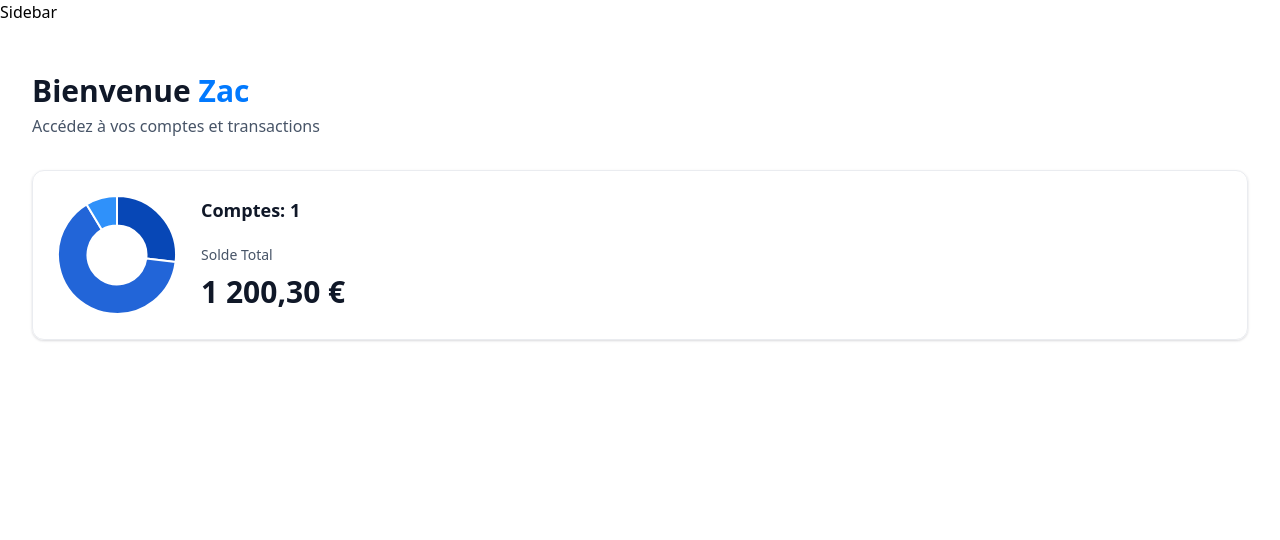
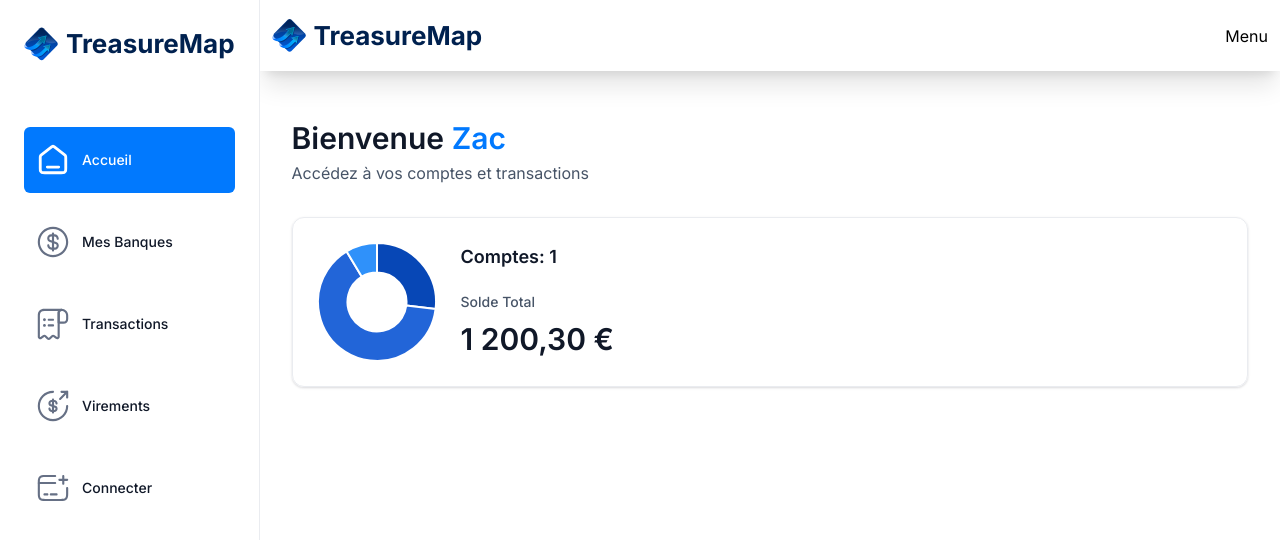
Before and after one commit to ZacBouh/TreasureMap, a Next.js app: page / in a window 1280 px wide. Shown: the top 540 px of the page. Built offline with nearby package versions, Linux system fonts and the light colour scheme.

Commit message:
Desktop and mobile sidebar nav

```diff
--- a/app/(root)/layout.tsx
+++ b/app/(root)/layout.tsx
@@ -1,10 +1,16 @@
+import MobileNavBar from "@/components/MobileNavBar";
+import Sidebar from "@/components/Sidebar";
+
 const RootLayout = ({ children }: Readonly<{ children: React.ReactNode }>) => {
+  const loggedIn = { firstName: "Zac", lastName: "Bouhaya" };
   return (
-    <main>
-      Sidebar
-      {children}
+    <main className="flex h-screen w-full font-inter">
+      <Sidebar user={loggedIn} />
+      <div className="flex-grow">
+        <MobileNavBar />
+        {children}
+      </div>
     </main>
   );
 };
-
 export default RootLayout;
--- a/components/CountUpWrapper/index.tsx
+++ b/components/CountUpWrapper/index.tsx
@@ -4,15 +4,7 @@
 
 const CountUpWrapper = ({ amount }: { amount: number }) => {
   return (
-    <div className="w-full">
-      <CountUp
-        decimal=","
-        decimals={2}
-        separator=" "
-        suffix=" €"
-        end={amount}
-      />
-    </div>
+    <CountUp decimal="," decimals={2} separator=" " suffix=" €" end={amount} />
   );
 };
 
--- /dev/null
+++ b/components/MobileNavBar/MobileNavBarLink/index.tsx
@@ -0,0 +1,37 @@
+"use client";
+
+import { Button } from "@/components/ui/button";
+import Link from "next/link";
+import Image from "next/image";
+import { usePathname } from "next/navigation";
+import { cn } from "@/lib/utils";
+const MobileNavBarLink = ({ href, icon, title }: SidebarLinkProps) => {
+  const pathName = usePathname();
+  return (
+    <Button
+      asChild
+      className="flex justify-start hover:brightness-0 w-full h-full py-[16px] px-[12px]"
+    >
+      <Link
+        href={href}
+        className={cn("text-xl font-inter    text-gray-900 text-wrap", {
+          "bg-treasureMain text-white": pathName === href,
+        })}
+      >
+        <div className="mask mask-image">
+          <Image
+            src={icon}
+            alt={title}
+            height={34}
+            width={34}
+            className={cn("mr-[12px] flex-shrink-0  ", {
+              "brightness-0 invert": pathName === href,
+            })}
+          />
+        </div>
+        <h1 className="break-words ">{title}</h1>
+      </Link>
+    </Button>
+  );
+};
+export default MobileNavBarLink;
--- /dev/null
+++ b/components/MobileNavBar/index.tsx
@@ -0,0 +1,43 @@
+import Link from "next/link";
+import Image from "next/image";
+import {
+  Sheet,
+  SheetClose,
+  SheetContent,
+  SheetDescription,
+  SheetHeader,
+  SheetTitle,
+  SheetTrigger,
+} from "../ui/sheet";
+import { sidebarLinks } from "@/constants/sidebarLinks";
+import MobileNavBarLink from "./MobileNavBarLink";
+
+const MobileNavBar = () => {
+  const loggedIn = { firstName: "Zac", LastName: "Bouhaya" };
+  return (
+    <nav className=" flex justify-between shadow-xl py-[16px] px-[12px] ">
+      <Link href={"/"} className=" gap-2 flex ">
+        <Image
+          src={"/icons/logo.svg"}
+          width={34}
+          height={34}
+          alt={"TreasureChart Logo"}
+        />
+        <h1 className="2xl:text-26 font-ibm-plex-serif text-[26px] font-bold text-black-1">
+          Treasure&#8203;Map
+        </h1>
+      </Link>
+      <Sheet>
+        <SheetTrigger>Menu</SheetTrigger>
+        <SheetContent className="bg-slate-50">
+          <div className="flex flex-col gap-4 w-full pt-[50px]">
+            {sidebarLinks.map((link) => (
+              <MobileNavBarLink {...link} />
+            ))}
+          </div>
+        </SheetContent>
+      </Sheet>
+    </nav>
+  );
+};
+export default MobileNavBar;
--- /dev/null
+++ b/components/Sidebar/SidebarLink/index.tsx
@@ -0,0 +1,37 @@
+"use client";
+
+import { Button } from "@/components/ui/button";
+import Link from "next/link";
+import Image from "next/image";
+import { usePathname } from "next/navigation";
+import { cn } from "@/lib/utils";
+const SidebarLink = ({ href, icon, title }: SidebarLinkProps) => {
+  const pathName = usePathname();
+  return (
+    <Button
+      asChild
+      className="flex justify-start hover:brightness-0 w-full h-full py-[16px] px-[12px]"
+    >
+      <Link
+        href={href}
+        className={cn("2xl:text-26 font-inter    text-gray-900 text-wrap", {
+          "bg-treasureMain text-white": pathName === href,
+        })}
+      >
+        <div className="mask mask-image">
+          <Image
+            src={icon}
+            alt={title}
+            height={34}
+            width={34}
+            className={cn("mr-[12px] flex-shrink-0  ", {
+              "brightness-0 invert": pathName === href,
+            })}
+          />
+        </div>
+        <h1 className="break-words max-xl:hidden">{title}</h1>
+      </Link>
+    </Button>
+  );
+};
+export default SidebarLink;
--- /dev/null
+++ b/components/Sidebar/index.tsx
@@ -0,0 +1,33 @@
+import Link from "next/link";
+import Image from "next/image";
+import { Button } from "../ui/button";
+import { sidebarLinks } from "@/constants/sidebarLinks";
+import SidebarLink from "./SidebarLink";
+
+const Sidebar = ({ user }: SiderbarProps) => {
+  return (
+    <section className="sticky left-0 top-0 flex h-screen w-fit flex-col  justify-between border-r border-gray-200 bg-white pt-8 text-white max-md:hidden sm:p-4 xl:p-6 2xl:w-[355px]">
+      <nav className="flex flex-col gap-4">
+        <Link
+          href={"/"}
+          className="mb-12 cursor-pointer items-center gap-2 flex max-xl:justify-center"
+        >
+          <Image
+            src={"/icons/logo.svg"}
+            width={34}
+            height={34}
+            alt={"TreasureChart Logo"}
+          />
+          <h1 className="2xl:text-26 font-ibm-plex-serif text-[26px] font-bold text-black-1 hover:text-white max-xl:hidden">
+            Treasure&#8203;Map
+          </h1>
+        </Link>
+        {sidebarLinks.map((link) => (
+          <SidebarLink {...link} />
+        ))}
+      </nav>
+    </section>
+  );
+};
+
+export default Sidebar;
--- /dev/null
+++ b/components/ui/sheet.tsx
@@ -0,0 +1,140 @@
+"use client"
+
+import * as React from "react"
+import * as SheetPrimitive from "@radix-ui/react-dialog"
+import { cva, type VariantProps } from "class-variance-authority"
+import { X } from "lucide-react"
+
+import { cn } from "@/lib/utils"
+
+const Sheet = SheetPrimitive.Root
+
+const SheetTrigger = SheetPrimitive.Trigger
+
+const SheetClose = SheetPrimitive.Close
+
+const SheetPortal = SheetPrimitive.Portal
+
+const SheetOverlay = React.forwardRef<
+  React.ElementRef<typeof SheetPrimitive.Overlay>,
+  React.ComponentPropsWithoutRef<typeof SheetPrimitive.Overlay>
+>(({ className, ...props }, ref) => (
+  <SheetPrimitive.Overlay
+    className={cn(
+      "fixed inset-0 z-50 bg-black/80  data-[state=open]:animate-in data-[state=closed]:animate-out data-[state=closed]:fade-out-0 data-[state=open]:fade-in-0",
+      className
+    )}
+    {...props}
+    ref={ref}
+  />
+))
+SheetOverlay.displayName = SheetPrimitive.Overlay.displayName
+
+const sheetVariants = cva(
+  "fixed z-50 gap-4 bg-background p-6 shadow-lg transition ease-in-out data-[state=open]:animate-in data-[state=closed]:animate-out data-[state=closed]:duration-300 data-[state=open]:duration-500",
+  {
+    variants: {
+      side: {
+        top: "inset-x-0 top-0 border-b data-[state=closed]:slide-out-to-top data-[state=open]:slide-in-from-top",
+        bottom:
+          "inset-x-0 bottom-0 border-t data-[state=closed]:slide-out-to-bottom data-[state=open]:slide-in-from-bottom",
+        left: "inset-y-0 left-0 h-full w-3/4 border-r data-[state=closed]:slide-out-to-left data-[state=open]:slide-in-from-left sm:max-w-sm",
+        right:
+          "inset-y-0 right-0 h-full w-3/4  border-l data-[state=closed]:slide-out-to-right data-[state=open]:slide-in-from-right sm:max-w-sm",
+      },
+    },
+    defaultVariants: {
+      side: "right",
+    },
+  }
+)
+
+interface SheetContentProps
+  extends React.ComponentPropsWithoutRef<typeof SheetPrimitive.Content>,
+    VariantProps<typeof sheetVariants> {}
+
+const SheetContent = React.forwardRef<
+  React.ElementRef<typeof SheetPrimitive.Content>,
+  SheetContentProps
+>(({ side = "right", className, children, ...props }, ref) => (
+  <SheetPortal>
+    <SheetOverlay />
+    <SheetPrimitive.Content
+      ref={ref}
+      className={cn(sheetVariants({ side }), className)}
+      {...props}
+    >
+      {children}
+      <SheetPrimitive.Close className="absolute right-4 top-4 rounded-sm opacity-70 ring-offset-background transition-opacity hover:opacity-100 focus:outline-none focus:ring-2 focus:ring-ring focus:ring-offset-2 disabled:pointer-events-none data-[state=open]:bg-secondary">
+        <X className="h-4 w-4" />
+        <span className="sr-only">Close</span>
+      </SheetPrimitive.Close>
+    </SheetPrimitive.Content>
+  </SheetPortal>
+))
+SheetContent.displayName = SheetPrimitive.Content.displayName
+
+const SheetHeader = ({
+  className,
+  ...props
+}: React.HTMLAttributes<HTMLDivElement>) => (
+  <div
+    className={cn(
+      "flex flex-col space-y-2 text-center sm:text-left",
+      className
+    )}
+    {...props}
+  />
+)
+SheetHeader.displayName = "SheetHeader"
+
+const SheetFooter = ({
+  className,
+  ...props
+}: React.HTMLAttributes<HTMLDivElement>) => (
+  <div
+    className={cn(
+      "flex flex-col-reverse sm:flex-row sm:justify-end sm:space-x-2",
+      className
+    )}
+    {...props}
+  />
+)
+SheetFooter.displayName = "SheetFooter"
+
+const SheetTitle = React.forwardRef<
+  React.ElementRef<typeof SheetPrimitive.Title>,
+  React.ComponentPropsWithoutRef<typeof SheetPrimitive.Title>
+>(({ className, ...props }, ref) => (
+  <SheetPrimitive.Title
+    ref={ref}
+    className={cn("text-lg font-semibold text-foreground", className)}
+    {...props}
+  />
+))
+SheetTitle.displayName = SheetPrimitive.Title.displayName
+
+const SheetDescription = React.forwardRef<
+  React.ElementRef<typeof SheetPrimitive.Description>,
+  React.ComponentPropsWithoutRef<typeof SheetPrimitive.Description>
+>(({ className, ...props }, ref) => (
+  <SheetPrimitive.Description
+    ref={ref}
+    className={cn("text-sm text-muted-foreground", className)}
+    {...props}
+  />
+))
+SheetDescription.displayName = SheetPrimitive.Description.displayName
+
+export {
+  Sheet,
+  SheetPortal,
+  SheetOverlay,
+  SheetTrigger,
+  SheetClose,
+  SheetContent,
+  SheetHeader,
+  SheetFooter,
+  SheetTitle,
+  SheetDescription,
+}
--- /dev/null
+++ b/constants/sidebarLinks.ts
@@ -0,0 +1,27 @@
+export const sidebarLinks = [
+  {
+    href: "/",
+    icon: "/icons/home.svg",
+    title: "Accueil",
+  },
+  {
+    href: "/banks",
+    icon: "/icons/dollar-circle.svg",
+    title: "Mes Banques",
+  },
+  {
+    href: "/transactions",
+    icon: "/icons/transaction.svg",
+    title: "Transactions",
+  },
+  {
+    href: "/transfers",
+    icon: "/icons/payment-transfer.svg",
+    title: "Virements",
+  },
+  {
+    href: "/connect-bank",
+    icon: "/icons/connect-bank.svg",
+    title: "Connecter",
+  },
+];
--- a/package.json
+++ b/package.json
@@ -9,6 +9,7 @@
     "lint": "next lint"
   },
   "dependencies": {
+    "@radix-ui/react-dialog": "^1.1.1",
     "@radix-ui/react-slot": "^1.1.0",
     "chart.js": "^4.4.3",
     "class-variance-authority": "^0.7.0",
```
Also changed, not shown: types/index.d.ts (+10 -0 lines), 1 other file (tests, documents, lock files or other folders).
